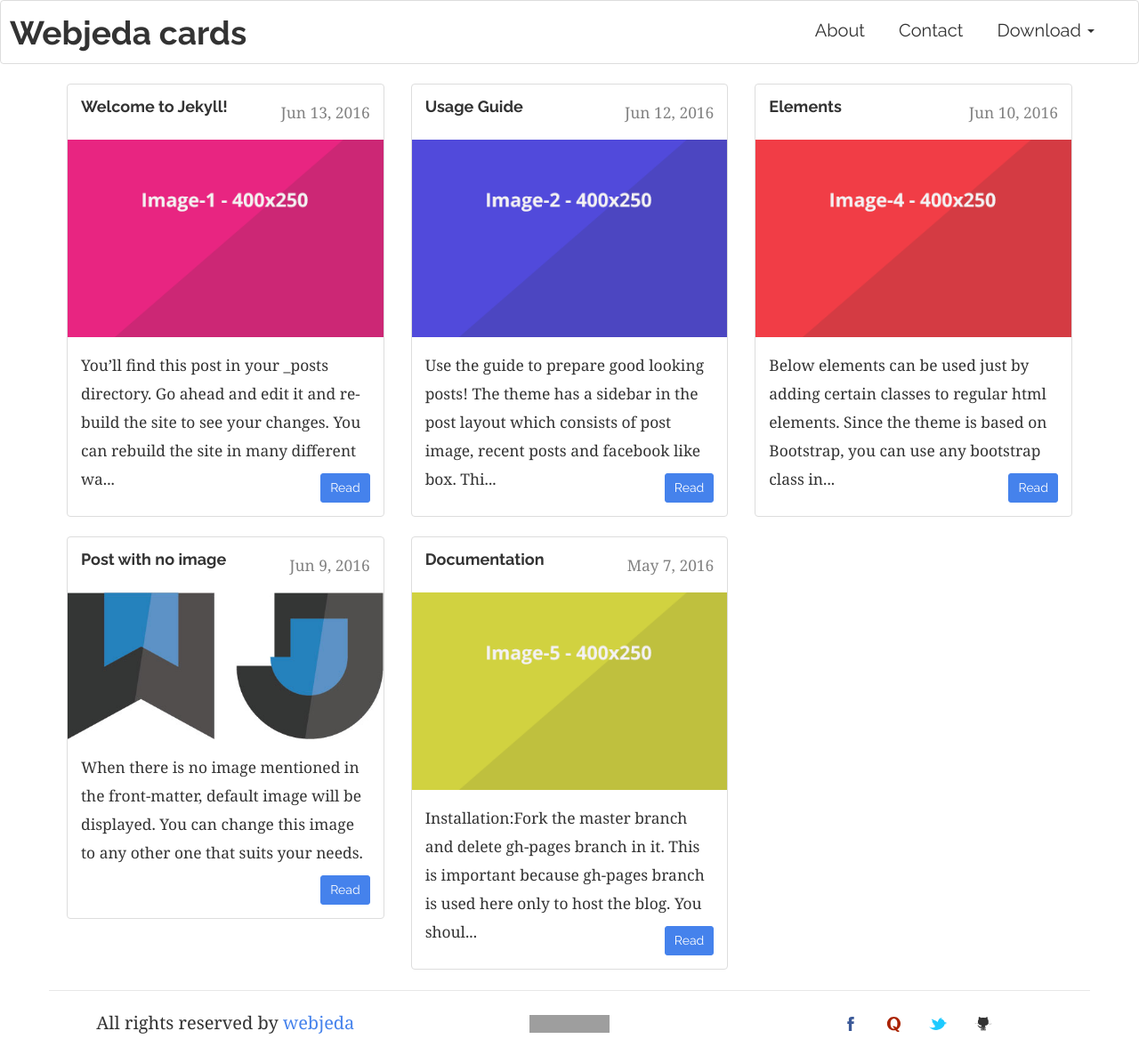
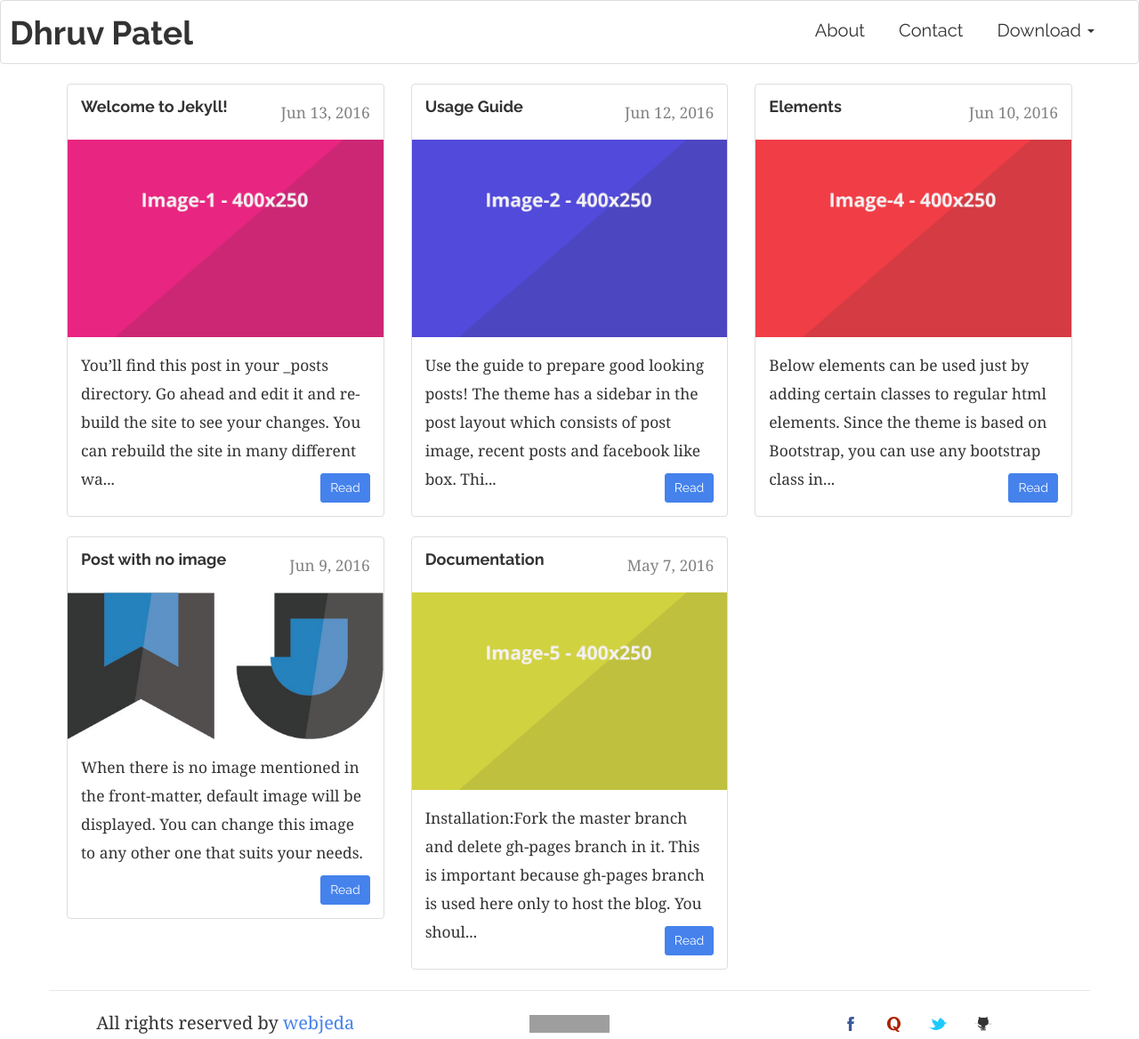
Before and after one commit to pateldhruv1993/pateldhruv1993, a Jekyll site: the page built from index.html, in a window 1280 px wide. Shown: the whole page at 89% size. Built offline with Jekyll 4.4.1, drawn with Linux system fonts in a browser that asks for light colours; the list of posts is cut into pages by our own code; some of the changed lines change nothing that is shown; grey boxes are pictures that could not be loaded.

Commit message:
Updated _config.yml

```diff
--- a/_config.yml
+++ b/_config.yml
@@ -6,10 +6,10 @@
 # 'jekyll serve'. If you change this file, please restart the server process.
 
 # Site settings
-title: Webjeda cards
-email: your-email@domain.com
+title: Dhruv Patel
+email: pateldhruv1993@gmail.com
 description: > # this means to ignore newlines until "baseurl:"
-  Webjeda Cards is a Bootstrap based jekyll theme for portfolio, photography or any kind of blog.
+  A blog esque portfolio to show my projects, skills and resume.
 
 
 
```
